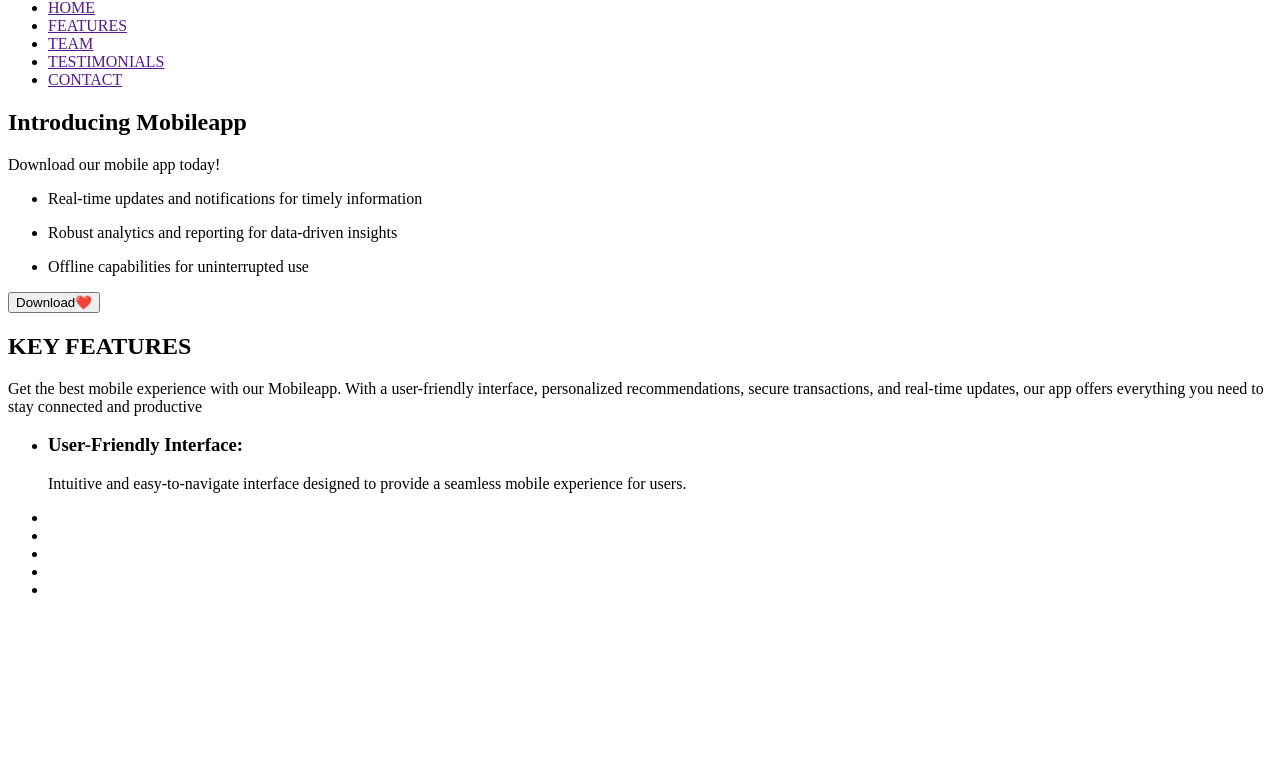
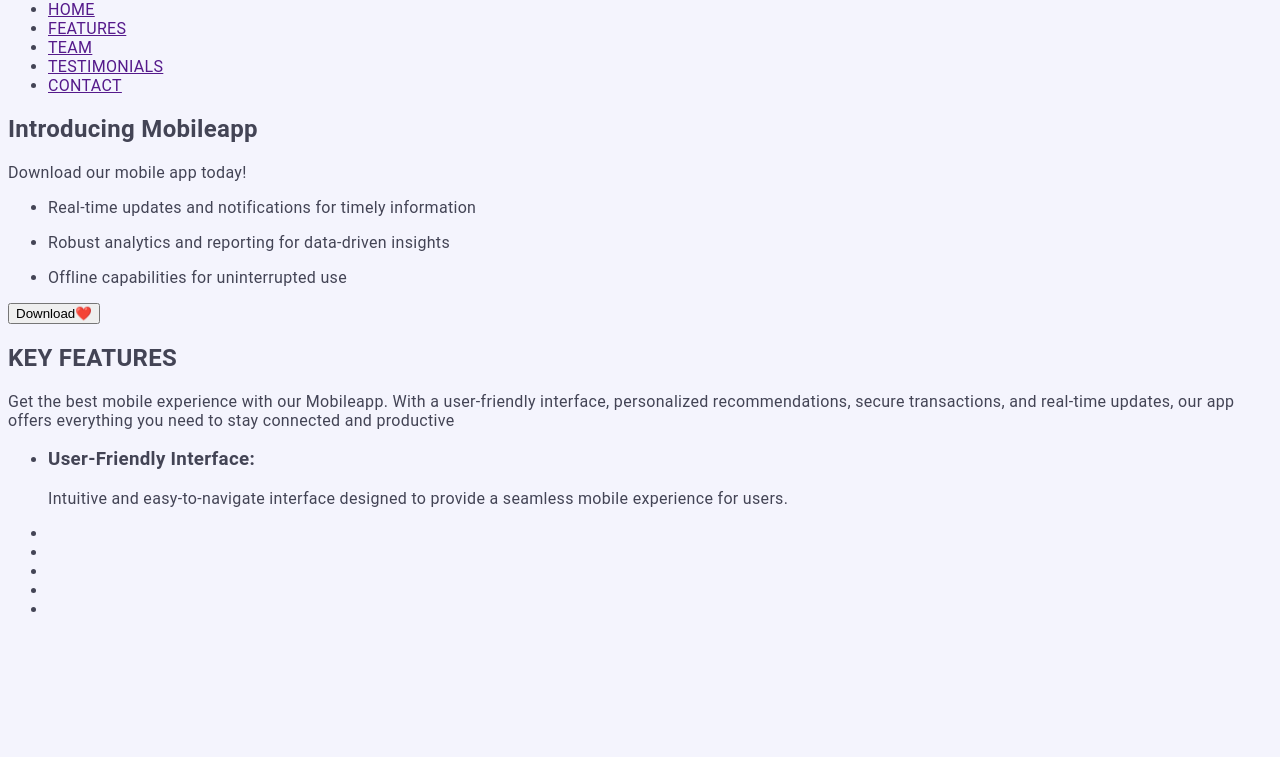
Before and after one commit to Leonova-Tatiana/Lesson1, a plain HTML site: page index.html in a window 1280 px wide. Shown: the part 43-800 px from the top of the page. Drawn offline with Linux system fonts and the light colour scheme.

Commit message:
Ellienew

```diff
--- /dev/null
+++ b/css/styles.css
@@ -0,0 +1,38 @@
+:root {
+  --primary-brand: #4d5ae5;
+  --dark: #2e2f42;
+  --success: #31d0aa;
+  --text: #434455;
+  --subtletext: #8e8f99;
+  --accent: #e7e9fc;
+  --light: #f4f4fd;
+  --ftr: #31d0aa;
+  --ocean: #404bbf;
+  --trasition: 250ms cubic-bezier(0.4, 0, 0.2, 1);
+  --main-font: Roboto, sans-serif;
+  --secondary-font: Raleway, sans-serif;
+}
+
+body {
+  font-family: var(--main-font);
+  color: var(--text);
+  background-color: var(--light);
+  font-size: 16px;
+  letter-spacing: 0.02em;
+}
+
+/* =================== HEADER ======================== */
+.header {
+}
+.container {
+}
+.header-logo {
+}
+.header-nav {
+}
+.header-list {
+}
+.header-item {
+}
+.header-link {
+}
--- a/index.html
+++ b/index.html
@@ -4,19 +4,28 @@
     <meta charset="UTF-8" />
     <meta name="viewport" content="width=<device-width>, initial-scale=1.0" />
     <title>Document</title>
+    <link rel="stylesheet" href="./css/styles.css" />
   </head>
   <body>
-    <header>
-      <a href="./index.html">Mobileapp</a>
-      <nav>
-        <ul>
-          <li><a href="">HOME</a></li>
-          <li><a href="">FEATURES</a></li>
-          <li><a href="">TEAM</a></li>
-          <li><a href="">TESTIMONIALS</a></li>
-          <li><a href="">CONTACT</a></li>
-        </ul>
-      </nav>
+    <header class="header">
+      <div class="container">
+        <a class="header-logo" href="./index.html">Mobileapp</a>
+        <nav class="header-nav">
+          <ul class="header-list">
+            <li class="header-item"><a class="header-link" href="">HOME</a></li>
+            <li class="header-item">
+              <a class="header-link" href="">FEATURES</a>
+            </li>
+            <li class="header-item"><a class="header-link" href="">TEAM</a></li>
+            <li class="header-item">
+              <a class="header-link" href="">TESTIMONIALS</a>
+            </li>
+            <li class="header-item">
+              <a class="header-link" href="">CONTACT</a>
+            </li>
+          </ul>
+        </nav>
+      </div>
     </header>
     <main>
       <section>
```
Also changed, not shown: js/modal.js (added).
